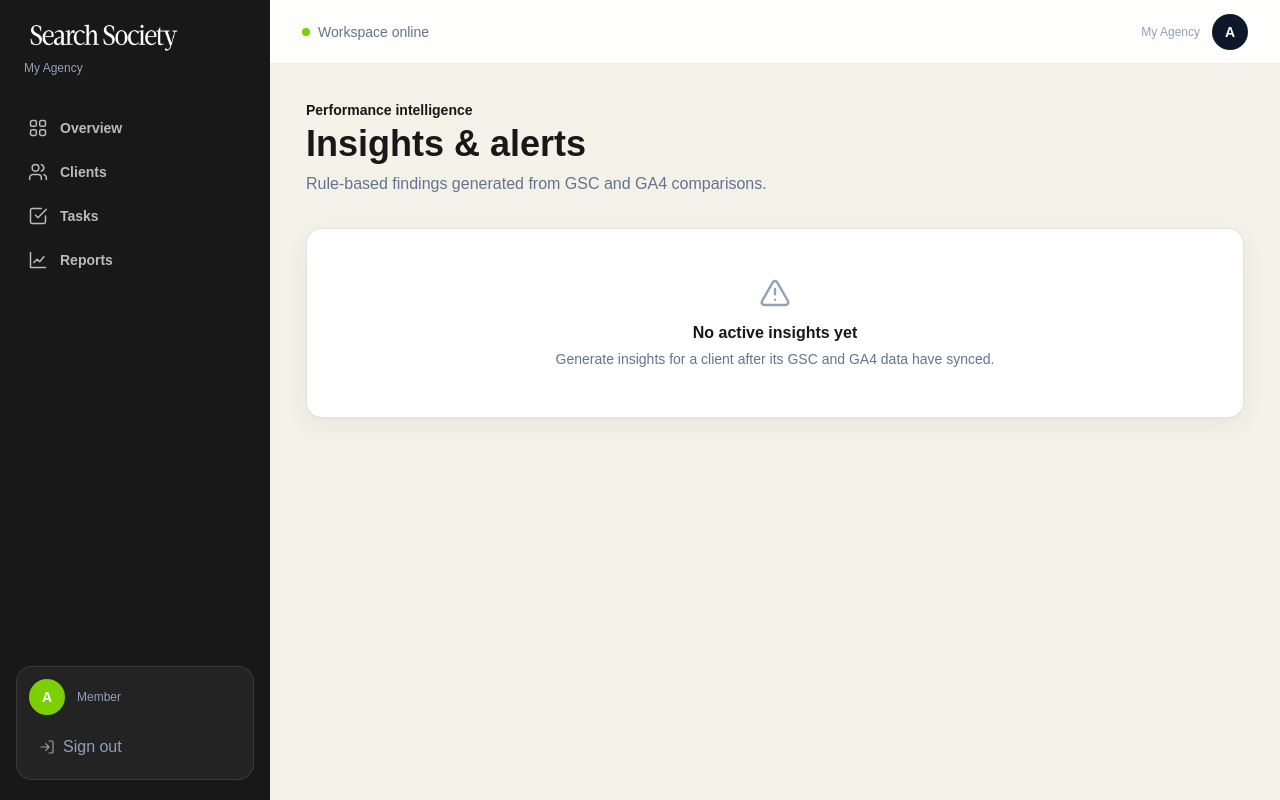
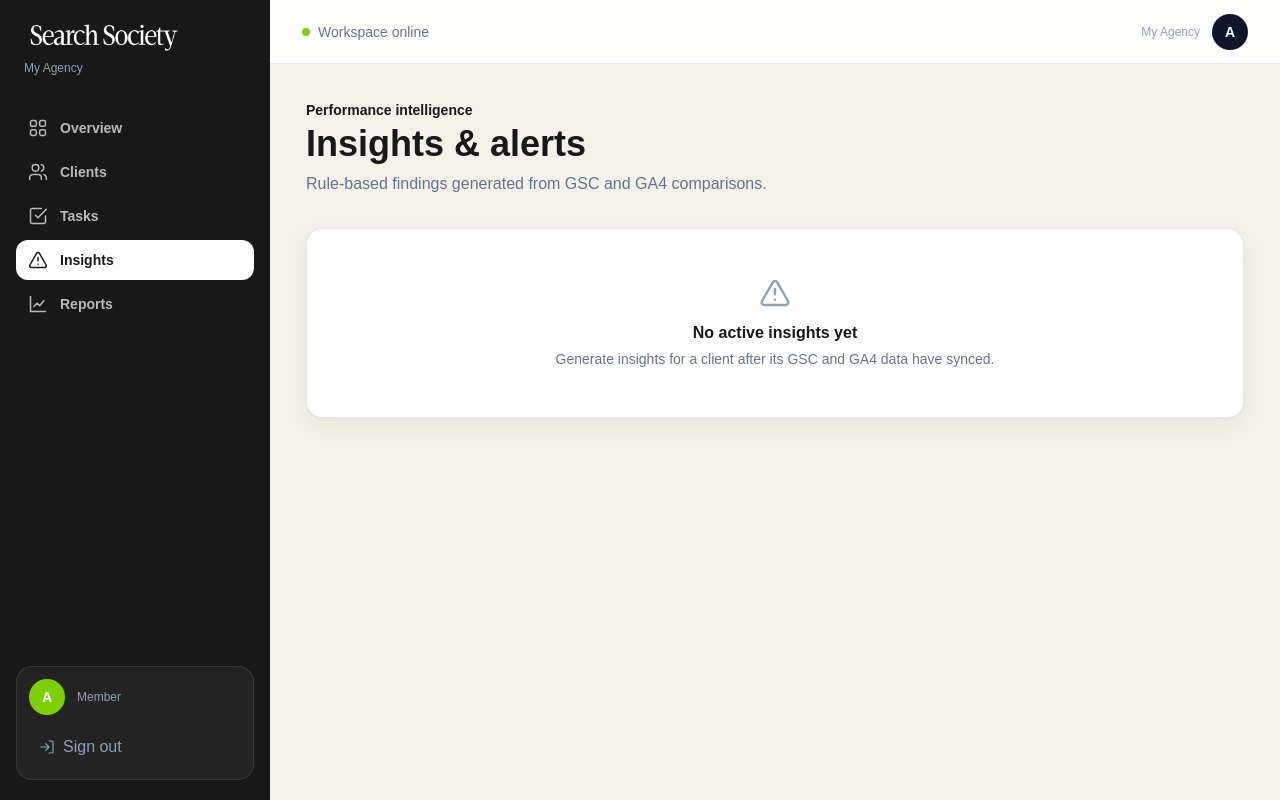
Before and after one commit to aaron-pearson-ss/search-society-dashboard, a Next.js app: page /dashboard/insights in a window 1280 px wide. Built offline with nearby package versions, Linux system fonts and the light colour scheme; no server answers; the database is empty.

Commit message:
Add Insights to dashboard navigation

```diff
--- a/components/layout/dashboard-nav.tsx
+++ b/components/layout/dashboard-nav.tsx
@@ -29,6 +29,11 @@ const navigation: NavItem[] = [
     label: "Tasks",
     icon: Icons.tasks,
   },
+{
+  href: "/dashboard/insights",
+  label: "Insights",
+  icon: Icons.warning,
+},
   {
     href: "/dashboard/reports",
     label: "Reports",
```
